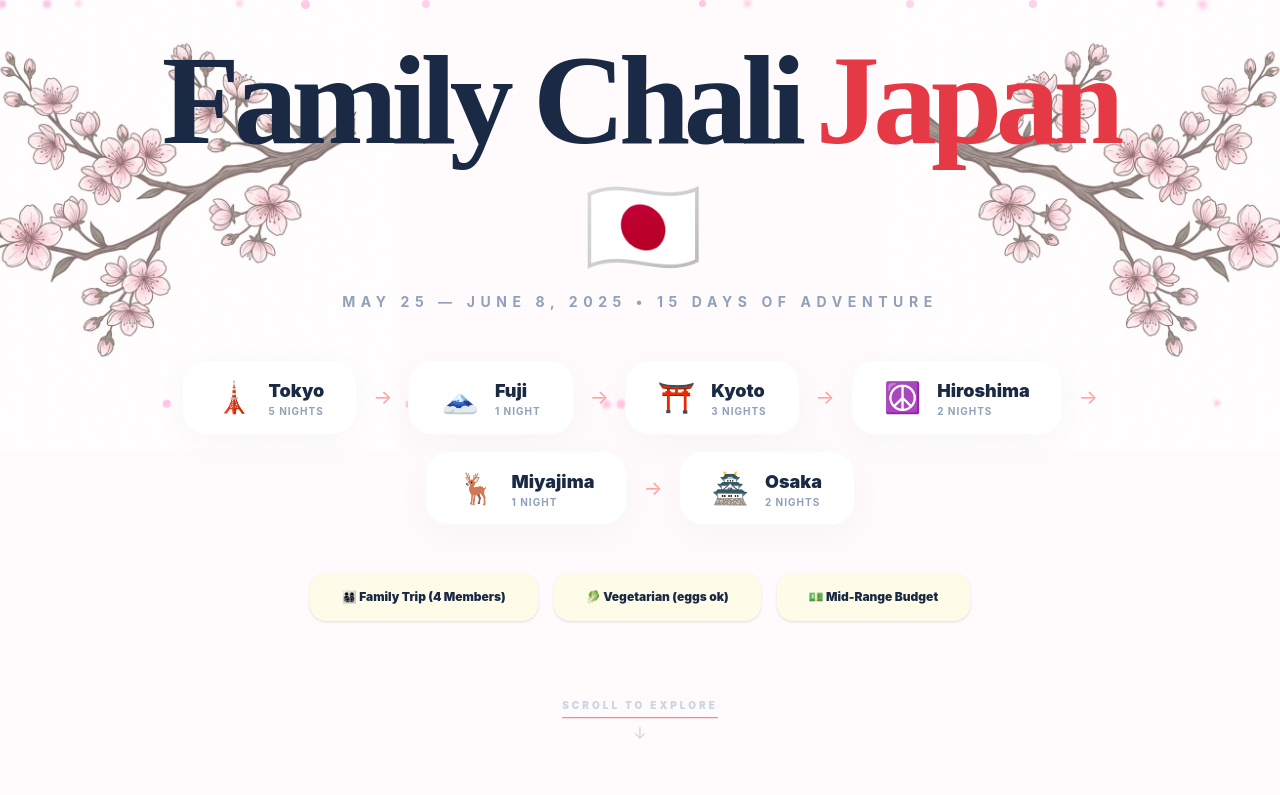
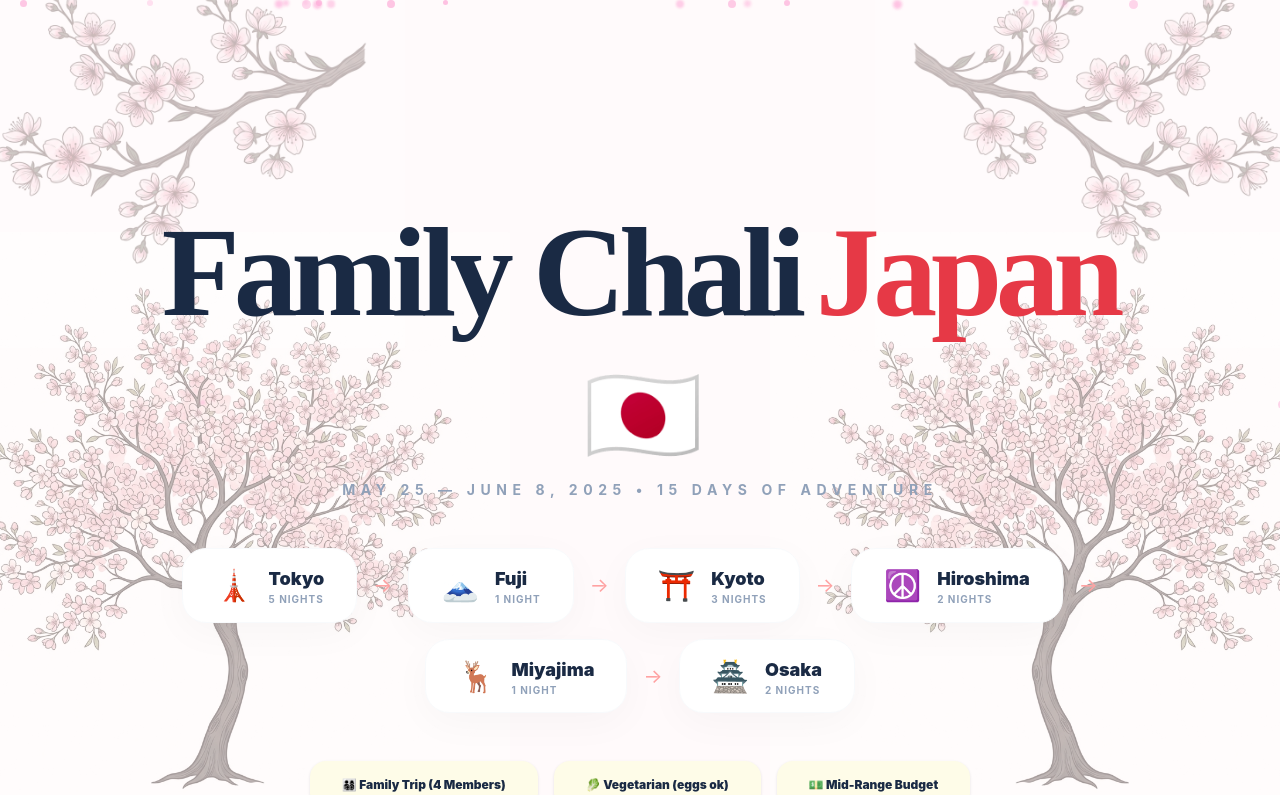
Before and after one commit to tech-wise627/gavi_personal, a Next.js app: page / in a window 1280 px wide. Shown: the top 795 px of the page. Built offline with nearby package versions, Linux system fonts and the light colour scheme.

Commit message:
UI: Add standing Sakura trees and resolve title overlap by shifting layout down

```diff
--- a/app/page.tsx
+++ b/app/page.tsx
@@ -56,9 +56,9 @@ export default function TripPlanner() {
           </svg>
         </div>
 
-        <div className="text-center space-y-12 max-w-5xl animate-in fade-in zoom-in duration-1000">
+        <div className="text-center space-y-12 max-w-5xl animate-in fade-in zoom-in duration-1000 pt-32 md:pt-48">
           <div className="space-y-4">
-            <h1 className="text-6xl md:text-9xl font-serif font-black tracking-tighter text-[#1a2a44] flex items-center justify-center gap-4 flex-wrap leading-none">
+            <h1 className="text-6xl md:text-9xl font-serif font-black tracking-tighter text-[#1a2a44] flex items-center justify-center gap-4 flex-wrap leading-tight">
               Family Chali <span className="text-[#e63946]">Japan</span>
               <span className="text-5xl md:text-8xl">🇯🇵</span>
             </h1>
--- a/components/sakura-bloom.tsx
+++ b/components/sakura-bloom.tsx
@@ -6,29 +6,37 @@ export function SakuraBloom() {
   const [petals, setPetals] = useState<any[]>([]);
 
   useEffect(() => {
-    // Generate petals only on client-side
-    const newPetals = Array.from({ length: 30 }).map((_, i) => ({
+    const newPetals = Array.from({ length: 35 }).map((_, i) => ({
       id: i,
       left: Math.random() * 105 - 5 + "vw",
-      size: Math.random() * 4 + 6 + "px",
-      duration: Math.random() * 8 + 8 + "s",
-      delay: Math.random() * 12 + "s",
+      size: Math.random() * 5 + 5 + "px",
+      duration: Math.random() * 10 + 10 + "s",
+      delay: Math.random() * 15 + "s",
       opacity: Math.random() * 0.4 + 0.3,
       blur: Math.random() * 2 + "px",
-      swing: Math.random() * 50 + 50 + "px", // Horizontal drift distance
     }));
     setPetals(newPetals);
   }, []);
 
   return (
     <div className="fixed inset-0 pointer-events-none z-0 overflow-hidden select-none">
-      {/* 🌸 Side Branches (Framing) */}
+      {/* 🌳 Standing Trees ( Framing from sides ) */}
       <div
-        className="absolute top-0 left-0 w-[40vw] h-[40vw] max-w-[500px] max-h-[500px] bg-contain bg-no-repeat opacity-60 mix-blend-multiply scale-x-[-1] translate-x-[-20%] translate-y-[-10%]"
+        className="absolute bottom-0 left-0 w-[50vw] h-[80vh] max-w-[600px] bg-contain bg-no-repeat bg-bottom opacity-40 mix-blend-multiply translate-x-[-15%] translate-y-[5%]"
+        style={{ backgroundImage: "url('/standing-sakura.png')" }}
+      />
+      <div
+        className="absolute bottom-0 right-0 w-[50vw] h-[80vh] max-w-[600px] bg-contain bg-no-repeat bg-bottom opacity-40 mix-blend-multiply scale-x-[-1] translate-x-[15%] translate-y-[5%]"
+        style={{ backgroundImage: "url('/standing-sakura.png')" }}
+      />
+
+      {/* 🌸 Overhead Branches ( Canopy ) */}
+      <div
+        className="absolute top-0 left-0 w-[40vw] h-[40vw] max-w-[450px] bg-contain bg-no-repeat opacity-30 mix-blend-multiply scale-x-[-1] translate-x-[-10%] translate-y-[-20%]"
         style={{ backgroundImage: "url('/sakura-branch.png')" }}
       />
       <div
-        className="absolute top-0 right-0 w-[40vw] h-[40vw] max-w-[500px] max-h-[500px] bg-contain bg-no-repeat opacity-60 mix-blend-multiply translate-x-[20%] translate-y-[-10%]"
+        className="absolute top-0 right-0 w-[40vw] h-[40vw] max-w-[450px] bg-contain bg-no-repeat opacity-30 mix-blend-multiply translate-x-[10%] translate-y-[-20%]"
         style={{ backgroundImage: "url('/sakura-branch.png')" }}
       />
 
@@ -50,25 +58,10 @@ export function SakuraBloom() {
 
       <style jsx global>{`
         @keyframes sakura-fall {
-          0% {
-            transform: translateY(-20px) translateX(0) scale(0) rotate(0deg);
-            opacity: 0;
-          }
-          10% {
-            opacity: 0.6;
-            scale: 1;
-          }
-          50% {
-            transform: translateY(50vh) translateX(50px) rotate(180deg);
-          }
-          90% {
-            opacity: 0.6;
-            scale: 1;
-          }
-          100% {
-            transform: translateY(110vh) translateX(100px) scale(0.5) rotate(360deg);
-            opacity: 0;
-          }
+          0% { transform: translateY(-20px) translateX(0) scale(0) rotate(0deg); opacity: 0; }
+          10% { opacity: 0.6; scale: 1; }
+          50% { transform: translateY(50vh) translateX(40px) rotate(180deg); }
+          100% { transform: translateY(110vh) translateX(80px) scale(0.5) rotate(360deg); opacity: 0; }
         }
       `}</style>
     </div>
```
Also changed, not shown: public/standing-sakura.png (added).
